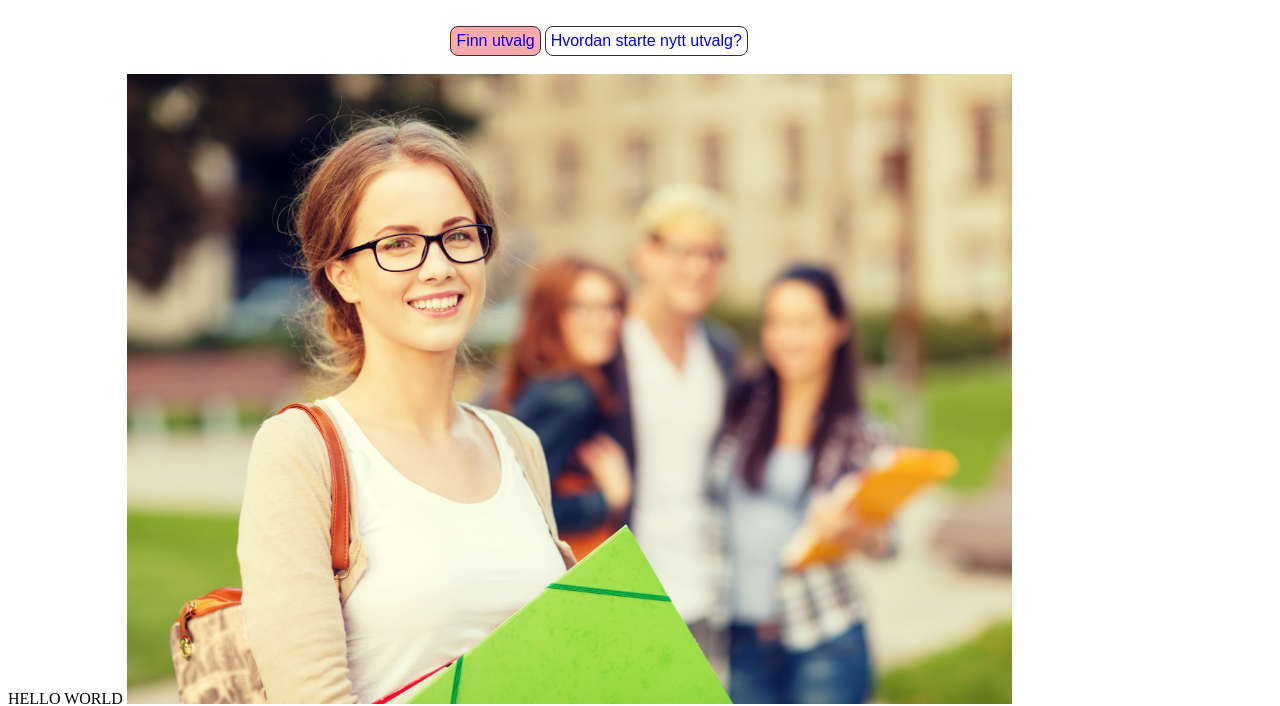
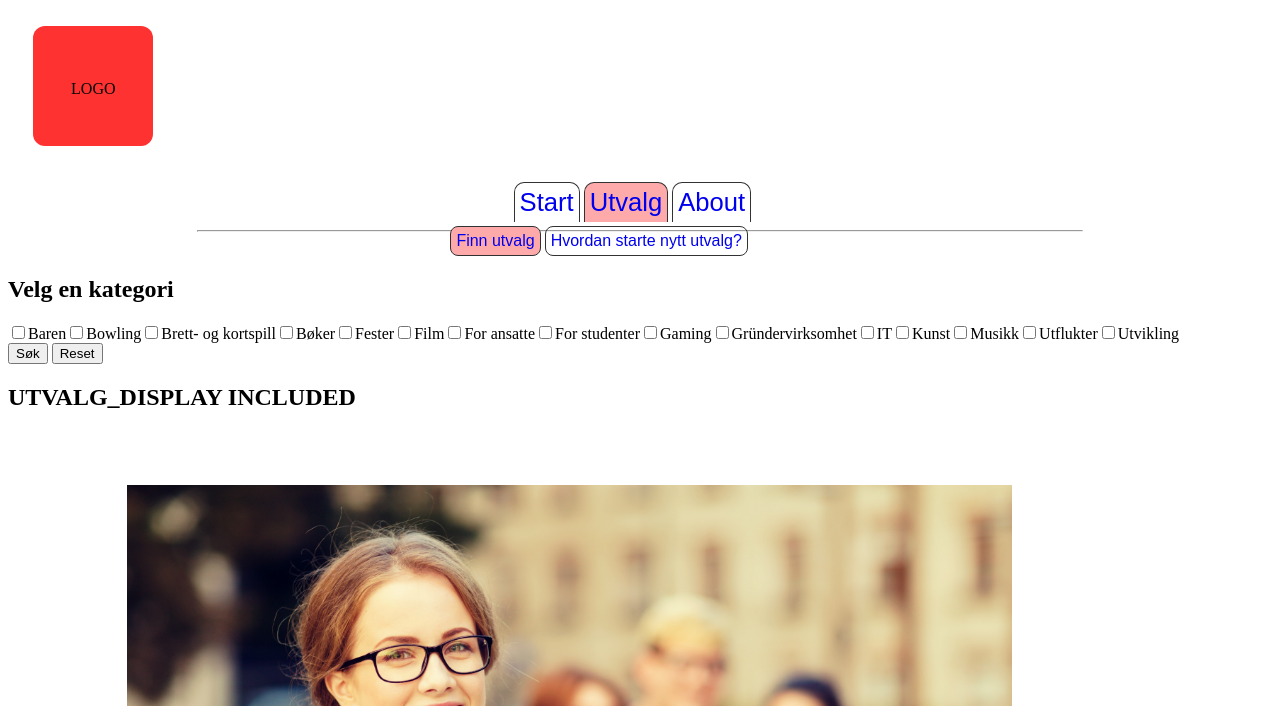
Before and after one commit to 12inchPlasticToy/westervalg, a PHP site: page /utvalg.php in a window 1280 px wide. Shown: the top 706 px of the page. Run offline with PHP 8.4, Linux system fonts and the light colour scheme; data comes from the database, SQL or seed files in the repository; data that the repository does not hold is empty.

Commit message:
Refactored every page to include the top div with buttons as a header, contained in the header.php file

```diff
--- a/about.php
+++ b/about.php
@@ -1,10 +1,12 @@
 <!DOCTYPE html>
 <html>
     <head>
+        <title>Om oss</title>
         <meta charset="utf-8">
         <link rel="stylesheet" type="text/css" href="main.css">
     </head>
     <body class="about">
+        <?php include "header.php"; ?>
         <p>blablabla</p>
         <p>Här ska det t.ex. vara en text om oss som administrerar sidan.</p>
     </body>
--- /dev/null
+++ b/header.php
@@ -0,0 +1,20 @@
+<div id="header">
+    <br>
+    <div id="headLogo"><br><br><br>LOGO</div>
+    <br><br>
+    <div class="buttons">
+        <a href="start.php"><div id="startBtn" class="indexBtn home">Start</div></a>
+        <a href="utvalg.php"><div id="utvalgBtn" class="indexBtn utvalg">Utvalg</div></a>
+        <a href="about.php"><div id="aboutBtn" class="indexBtn about">About</div></a>
+    </div>
+    <hr>
+    <!--
+    <div id="content">
+        <?php
+//      $content = isset($_GET['content']) ? $_GET['content'] : 'start';
+//      $page = $content.'.php';
+//      include $page;
+        ?>
+    </div>
+-->
+</div>
--- a/start.php
+++ b/start.php
@@ -5,6 +5,7 @@
         <link rel="stylesheet" type="text/css" href="main.css">
     </head>
     <body class="home">
+        <?php include "header.php"; ?>
        <p>Detta är startsidan.</p>
         <p>Här ska det stå information om hemsidan osv.</p>
         <p>Tryck på länkarna!!!!</p>
--- a/utvalg.php
+++ b/utvalg.php
@@ -1,15 +1,61 @@
 <!DOCTYPE html>
 <html>
     <head>
+        <title>Utvalg</title>
         <meta charset="utf-8">
         <link rel="stylesheet" type="text/css" href="main.css">
     </head>
     <body class="utvalg">
+        <?php include "header.php"; ?>
         <br>
         <div class="utvalgButtons">
             <a href=#><div id="findBtn" class="utvalgMenu finn">Finn utvalg</div></a>
             <a href=#><div id="newBtn" class="utvalgMenu startNew">Hvordan starte nytt utvalg?</div></a>
         </div>
+
+        <!-- category selector START-->
+
+        <h2>Velg en kategori</h2>
+
+        <form action="<?php echo htmlspecialchars($_SERVER["PHP_SELF"]); ?>" method="get">
+
+            <?php
+            /**
+            This is just for testing, should be refactored
+            **/
+            $themes = array('Baren',
+                            'Bowling',
+                            'Brett- og kortspill',
+                            'Bøker',
+                            'Fester',
+                            'Film',
+                            'For ansatte',
+                            'For studenter',
+                            'Gaming',
+                            'Gründervirksomhet',
+                            'IT',
+                            'Kunst',
+                            'Musikk',
+                            'Utflukter',
+                            'Utvikling');
+
+            foreach($themes as $category){
+
+                echo "<input type=\"checkbox\" name=\"$category\" value=\"$category\">$category";
+            }
+            ?>
+            <br>
+            <input type="submit" value="Søk">
+            <input type="reset" value="Reset">
+        </form>
+
+        <!-- category selector END-->
+
+        <!-- display the results according to checked buttons -->
+        <?php include "utvalg_display.php";?>
+
+        <br>
+        <br>
         <br>
         HELLO WORLD
         <img width="70%" src="images/student.jpg">
```
Also changed, not shown: index.php (+3 -19 lines).
